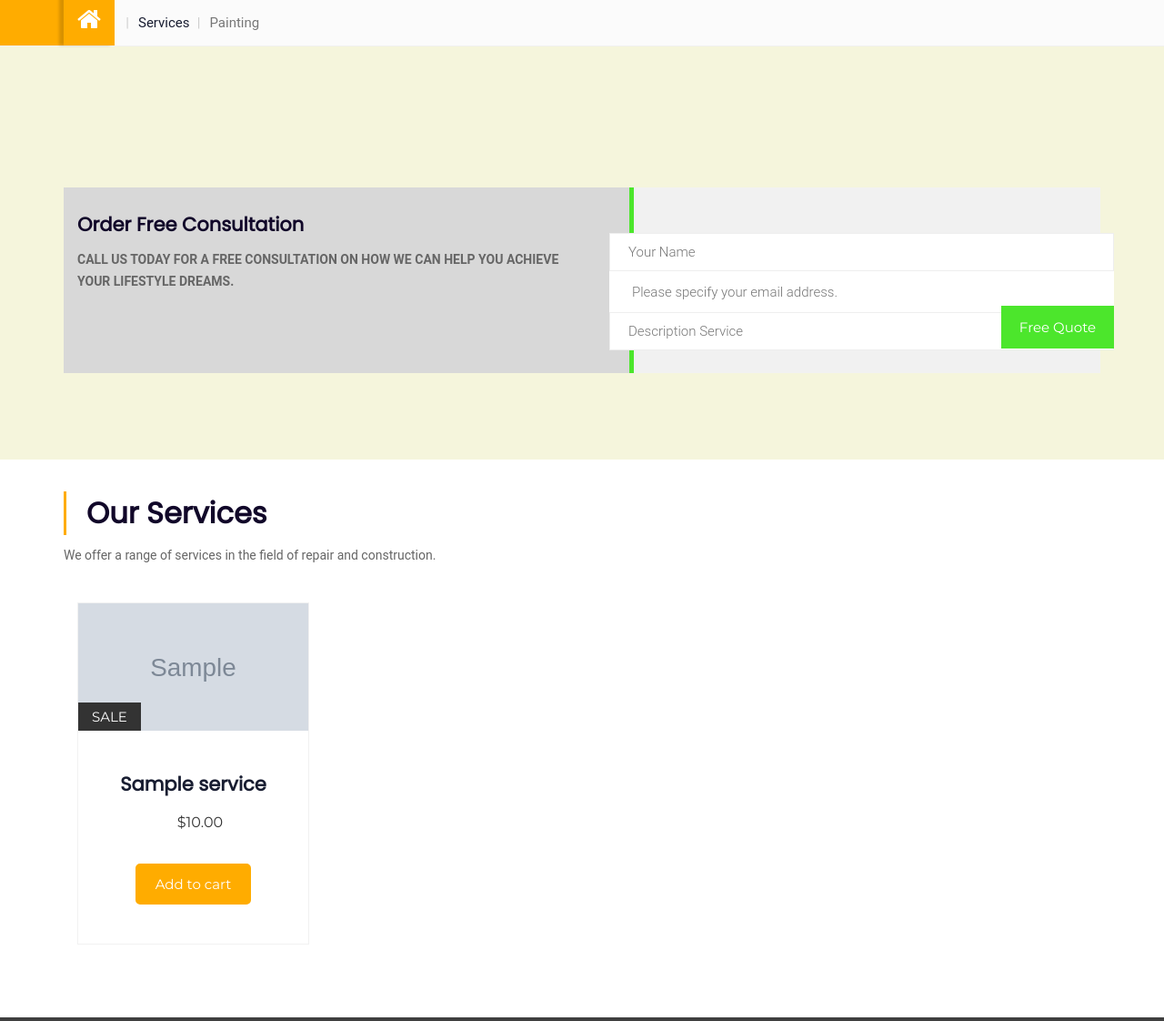
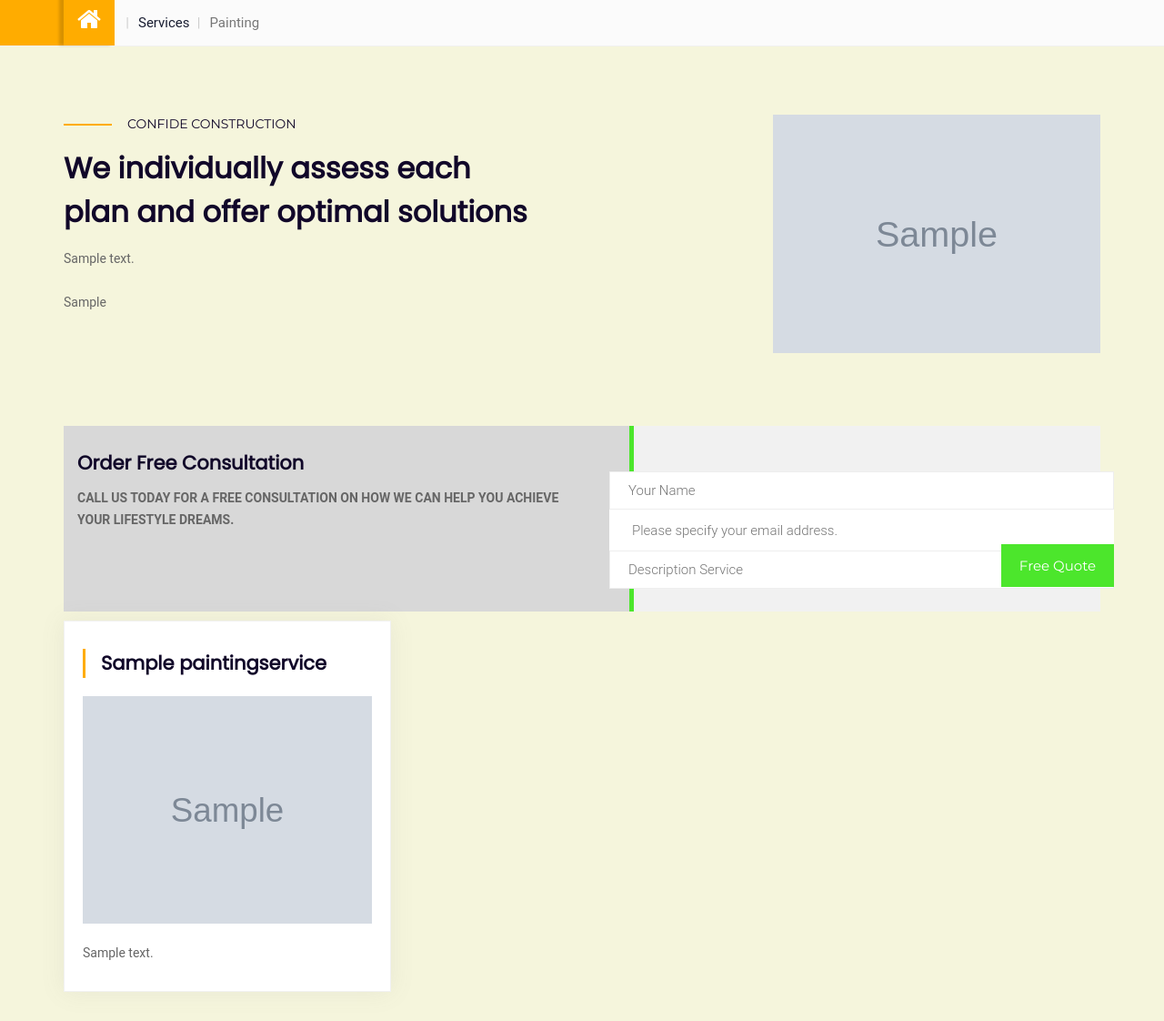
Before and after one commit to TumashenkaAliaksandr/confide_construction, a Django app: page /painting/ in a window 1280 px wide. Shown: the part 300-1422 px from the top of the page at 91% size. Run offline with Django 4.2, Linux system fonts and the light colour scheme; tables that the repository leaves empty hold one stand-in row (values such as "Sample post"); grey boxes marked "Sample" are stand-in pictures; some libraries are stand-ins or nearby versions; grey boxes are pictures that could not be loaded.

Commit message:
fixed template painting and view painting

```diff
--- a/webapp/templates/webapp/services/painting.html
+++ b/webapp/templates/webapp/services/painting.html
@@ -30,16 +30,16 @@
 
             <div class="services-detail mar-bottom-80">
                 <div class="row">
-                    {% for main_electr in electr_obj %}
+                    {% for main_paint in painting_obj %}
                     <div class="col-md-8 col-sm-12">
                         <span class="page-title mar-bottom-15">Confide Construction</span>
                         <h2 class="mar-bottom-15">We individually assess each <br> plan and offer optimal solutions</h2>
-                        <p>{{ main_electr.description }}<br><br>
-                        {{ main_electr.material }}</p>
+                        <p>{{ main_paint.description }}<br><br>
+                        {{ main_paint.material }}</p>
                     </div>
                     <div class="col-md-4 col-sm-12">
                         <div class="slider-services">
-                            {% for all_photo in main_electr.photos.all %}
+                            {% for all_photo in main_paint.photos.all %}
                             <div><img src="{{ all_photo.photo.url }}" class="img-fixed-size-eight" alt="services-img"></div>
                             {% endfor %}
                         </div>
@@ -78,13 +78,13 @@
 
             <div class="services-detail mar-bottom-80">
                 <div class="row">
-                    {% for main_el_serv in electr_serv %}
+                    {% for main_paint_serv in paint_serv %}
                 <div class="col-md-4 col-sm-12">
                     <div class="box">
                         <div class="box-content">
-                            <h3 class="mar-bottom-20">{{ main_el_serv.name }}</h3>
-                            <img src="{{ main_el_serv.photo.url }}" class="img-fixed-size-seven" alt="services-1">
-                            <p class="mar-top-20">{{ main_el_serv.description }}</p>
+                            <h3 class="mar-bottom-20">{{ main_paint_serv.name }}</h3>
+                            <img src="{{ main_paint_serv.photo.url }}" class="img-fixed-size-seven" alt="services-1">
+                            <p class="mar-top-20">{{ main_paint_serv.description }}</p>
                         </div>
                     </div>
                 </div>
--- a/webapp/views.py
+++ b/webapp/views.py
@@ -213,7 +213,8 @@
 
 def painting(request):
     """ Painting Constract"""
-    disp_obj = DisposalService.objects.all()
+    painting_obj = Painting.objects.all()
+    paint_serv = PaintingService.objects.all()
     main_serv = Services.objects.all()
 
     context = locals()
```
